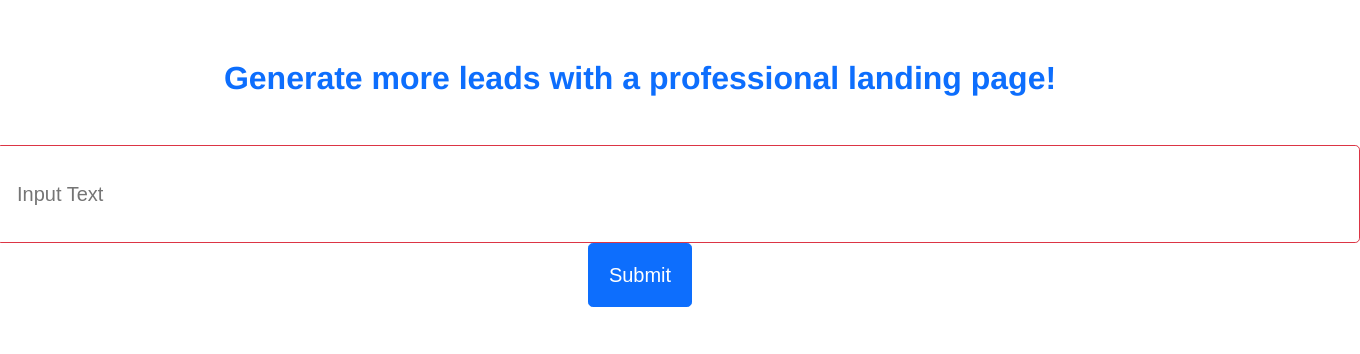
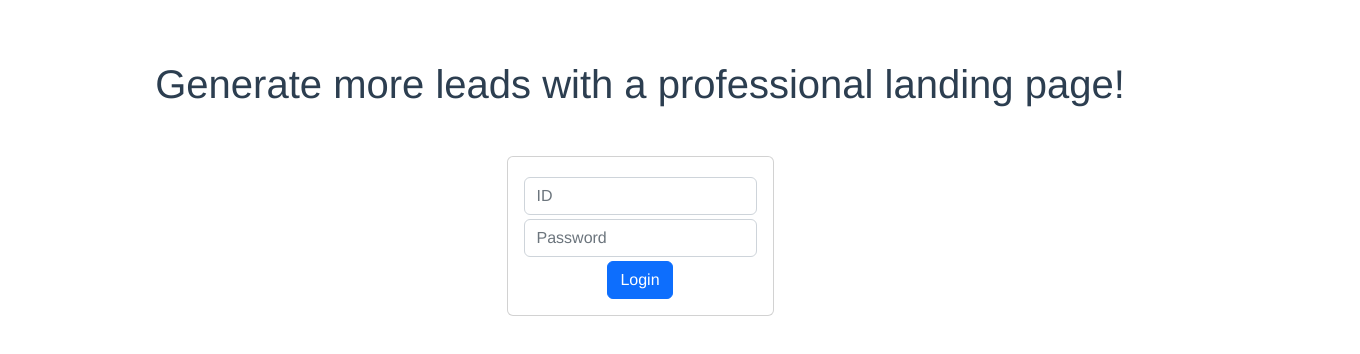
Before and after one commit to SeungHyunP/ds94_frontend, a Vue app in the folder dsfront/: page / in a window 1280 px wide. Shown: the top 354 px of the page, 1360 px wide, since content can reach past the window. Built offline with nearby package versions, Linux system fonts and the light colour scheme.

Commit message:
* 로그인 화면 추가

```diff
--- a/dsfront/package.json
+++ b/dsfront/package.json
@@ -8,6 +8,9 @@
     "lint": "vue-cli-service lint"
   },
   "dependencies": {
+    "@popperjs/core": "^2.11.6",
+    "bootstrap": "^5.2.3",
+    "bootstrap-vue-3": "^0.5.1",
     "core-js": "^3.8.3",
     "vue": "^3.2.13"
   },
--- a/dsfront/src/main.js
+++ b/dsfront/src/main.js
@@ -3,7 +3,13 @@ import App from './App.vue'
 
 import { router } from './router/index.js'
 
+import BootstrapVue3 from 'bootstrap-vue-3'
+import 'bootstrap/dist/css/bootstrap.css'
+import 'bootstrap-vue-3/dist/bootstrap-vue-3.css'
+
 const app = createApp(App);
 
 app.use(router);
+app.use(BootstrapVue3)
+
 app.mount('#app');
--- a/dsfront/src/router/index.js
+++ b/dsfront/src/router/index.js
@@ -1,13 +1,14 @@
 import { createRouter, createWebHistory } from 'vue-router';
 
 
-import TotalSearch from '../views/TotalSearch.vue';
+// import TotalSearch from '../views/TotalSearch.vue';
+import Login from '../views/Login.vue';
 
 
 // 라우터 목록
 const routes = [
 
-    { path: '/', component:TotalSearch},
+    { path: '/', component:Login},
 
 ]
 
--- /dev/null
+++ b/dsfront/src/views/Login.vue
@@ -0,0 +1,42 @@
+<!-- eslint-disable vue/multi-word-component-names -->
+<template>
+    <div>
+        <h1 style="margin-bottom: 3rem">Generate more leads with a professional landing page!</h1>
+        <b-container fluid="sm" style="max-width: fit-content;">
+            <b-card>
+                <b-form>
+                    <b-row class="my-1">
+                        <b-col>
+                            <b-form-input id="txtId" type="text" placeholder="ID"></b-form-input>
+                        </b-col>
+                    </b-row>
+                    <b-row class="my-1">
+                        <b-col>
+                            <b-form-input id="txtPassword" type="text" placeholder="Password"></b-form-input>
+                        </b-col>
+                    </b-row>
+                </b-form>
+                <b-button block variant="primary">Login</b-button>
+
+            </b-card>
+        </b-container>
+    </div>
+
+</template>
+
+<script>
+
+
+export default {
+    data: function() {
+        return {
+
+        }
+    }
+}
+
+</script>
+
+<style>
+
+</style>
--- a/dsfront/src/views/TotalSearch.vue
+++ b/dsfront/src/views/TotalSearch.vue
@@ -24,6 +24,7 @@ export default {
 </script>
 
 <style scoped>
+
 .text-center {
     text-align: center;
 }
```
Also changed, not shown: 1 other file (tests, documents, lock files or other folders).
